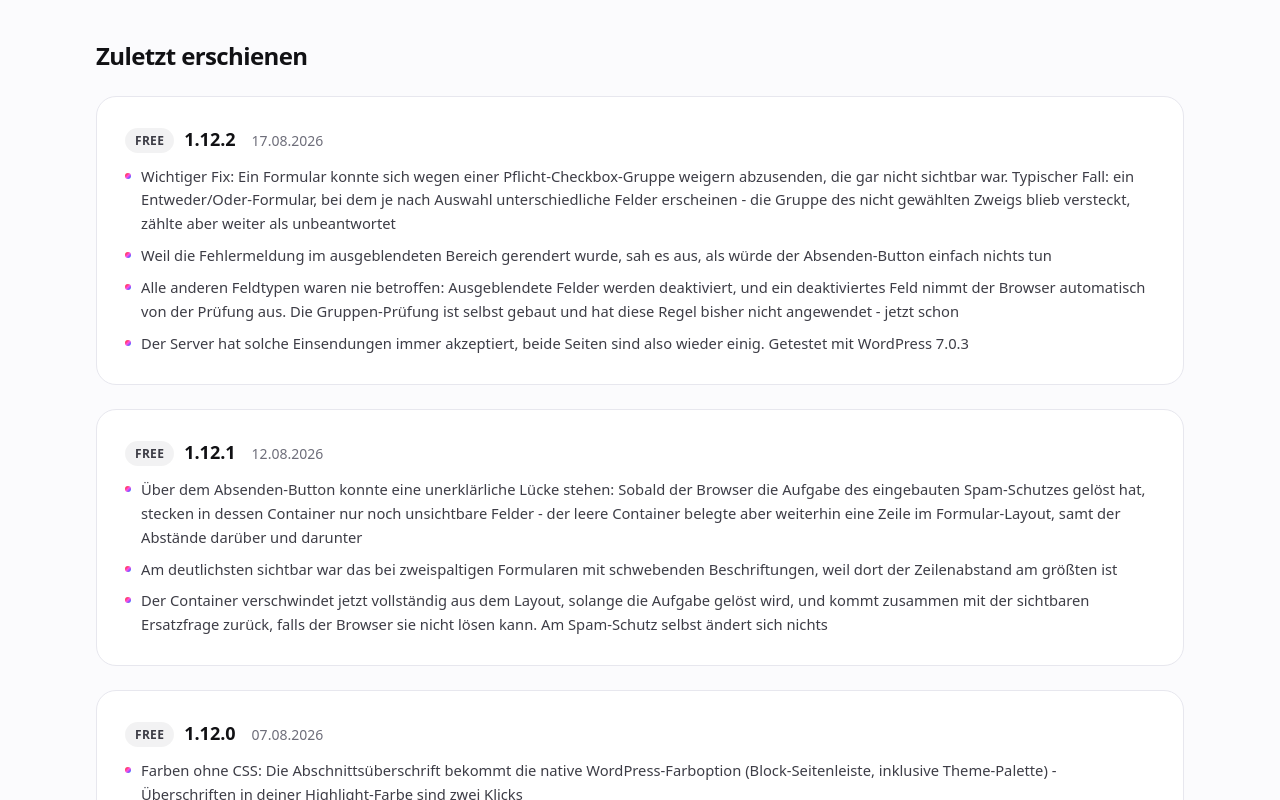
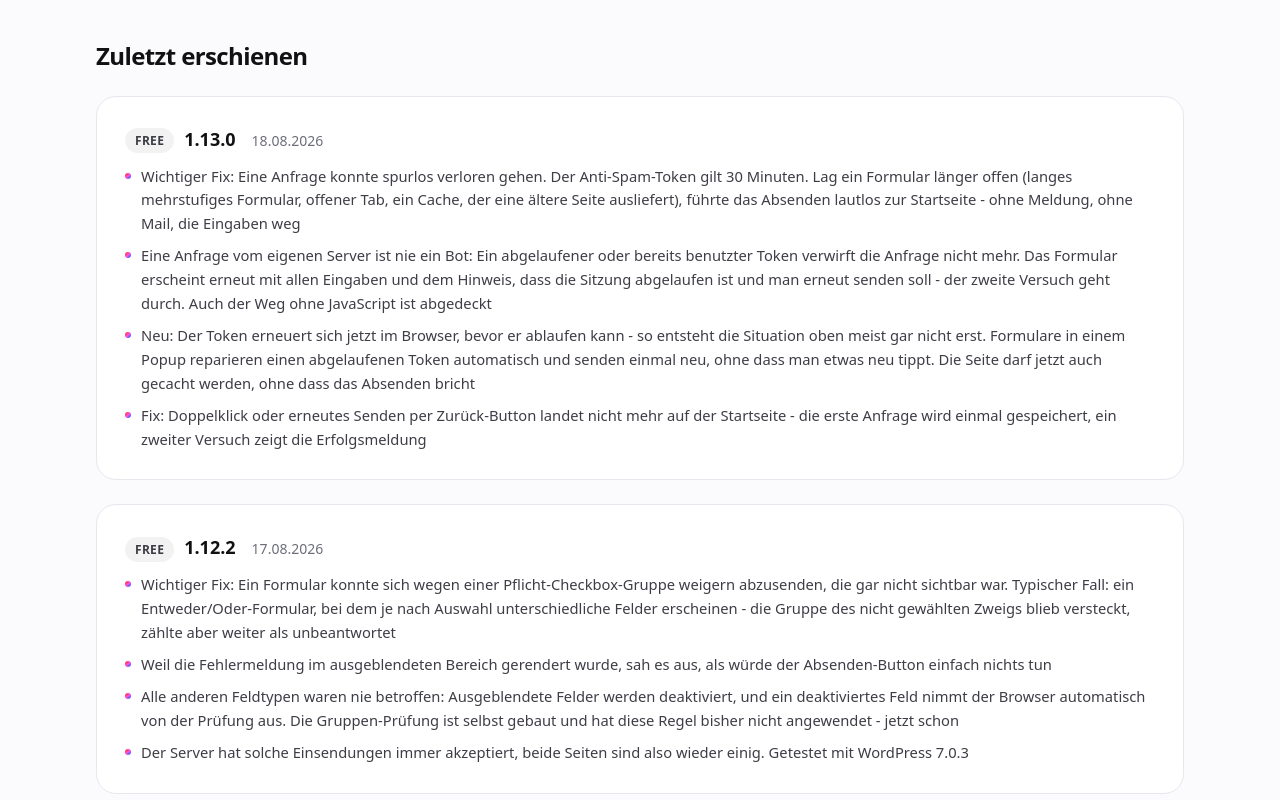
Before and after one commit to dennisbuchwald/flinkform.de, a Next.js app: page /roadmap in a window 1280 px wide. Shown: the part 1340-2140 px from the top of the page. Built offline with nearby package versions, Linux system fonts and the light colour scheme.

Commit message:
Changelog: Flinkform Free 1.13.0

```diff
--- a/app/roadmap/page.tsx
+++ b/app/roadmap/page.tsx
@@ -59,6 +59,17 @@ const geplant = [
  * Versionsnummer bündeln, zu der es nicht gehört.
  */
 const changelog = [
+  {
+    bereich: "Free",
+    version: "1.13.0",
+    date: "18.08.2026",
+    items: [
+      "Wichtiger Fix: Eine Anfrage konnte spurlos verloren gehen. Der Anti-Spam-Token gilt 30 Minuten. Lag ein Formular länger offen (langes mehrstufiges Formular, offener Tab, ein Cache, der eine ältere Seite ausliefert), führte das Absenden lautlos zur Startseite - ohne Meldung, ohne Mail, die Eingaben weg",
+      "Eine Anfrage vom eigenen Server ist nie ein Bot: Ein abgelaufener oder bereits benutzter Token verwirft die Anfrage nicht mehr. Das Formular erscheint erneut mit allen Eingaben und dem Hinweis, dass die Sitzung abgelaufen ist und man erneut senden soll - der zweite Versuch geht durch. Auch der Weg ohne JavaScript ist abgedeckt",
+      "Neu: Der Token erneuert sich jetzt im Browser, bevor er ablaufen kann - so entsteht die Situation oben meist gar nicht erst. Formulare in einem Popup reparieren einen abgelaufenen Token automatisch und senden einmal neu, ohne dass man etwas neu tippt. Die Seite darf jetzt auch gecacht werden, ohne dass das Absenden bricht",
+      "Fix: Doppelklick oder erneutes Senden per Zurück-Button landet nicht mehr auf der Startseite - die erste Anfrage wird einmal gespeichert, ein zweiter Versuch zeigt die Erfolgsmeldung",
+    ],
+  },
   {
     bereich: "Free",
     version: "1.12.2",
--- a/lib/site.ts
+++ b/lib/site.ts
@@ -6,7 +6,7 @@ export const GITHUB_URL = "https://github.com/dennisbuchwald/Flinkform";
 export const DEMO_URL = "https://demo.flinkform.de"; // Platzhalter, Demo-Instanz folgt
 export const CONTACT_MAIL = "dennis@dbw-media.de";
 
-export const FREE_VERSION = "1.12.2";
+export const FREE_VERSION = "1.13.0";
 export const PRO_VERSION = "1.2.1";
 export const FACTS_UPDATED = "2026-07-27";
 
```
